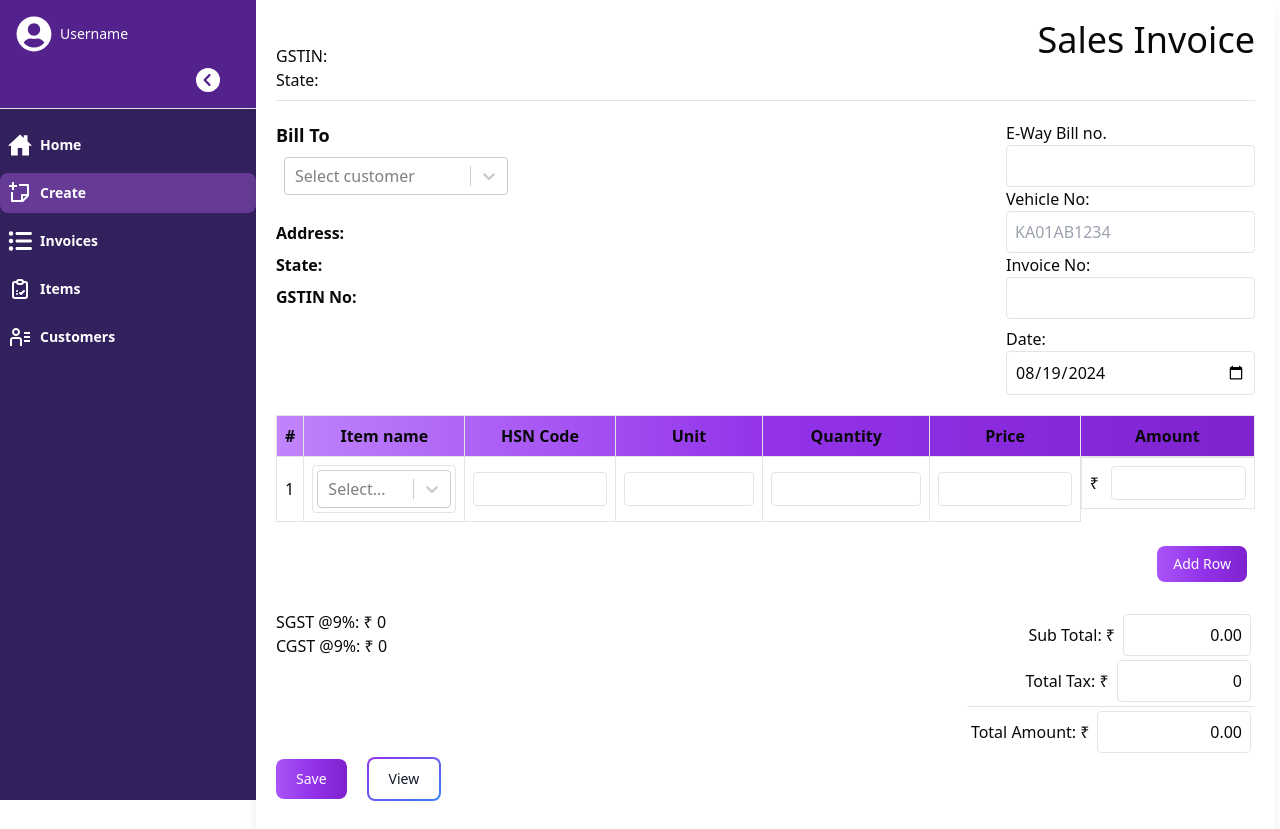
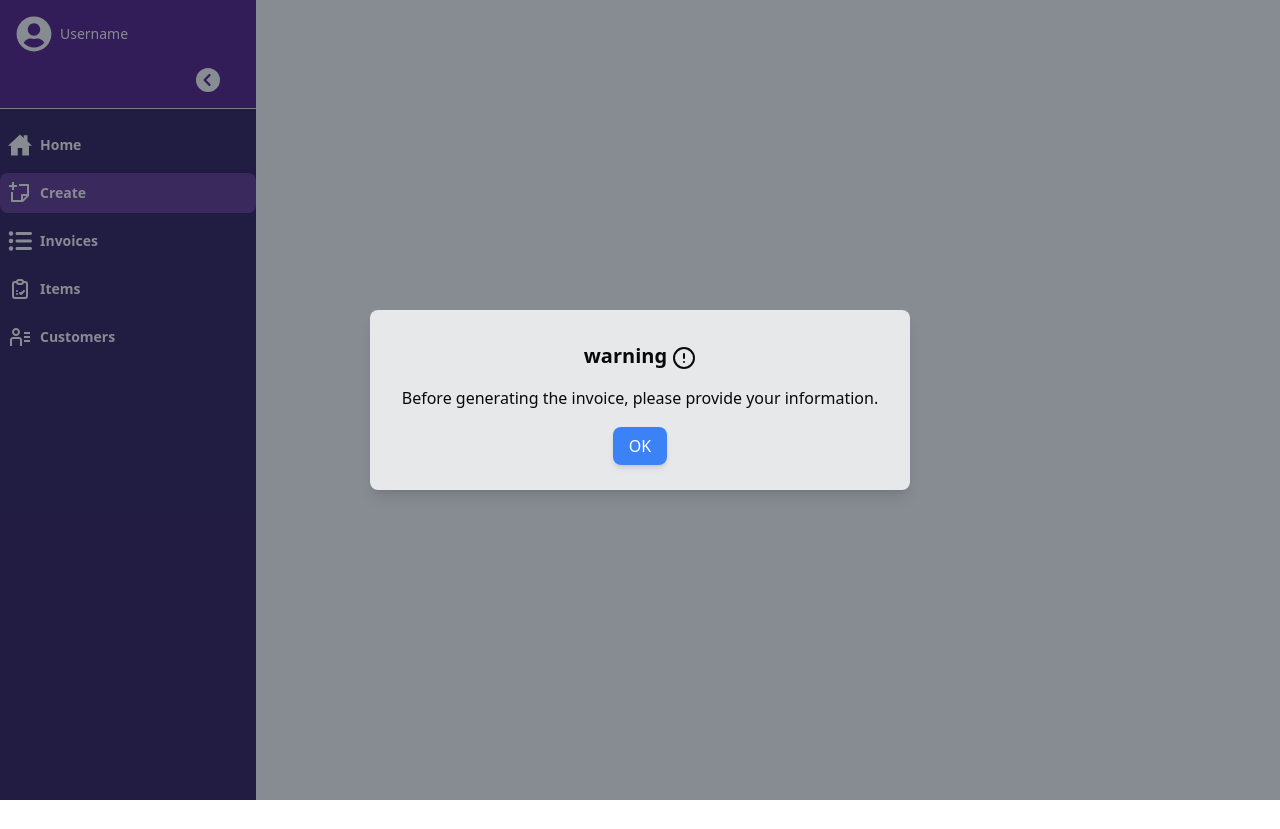
Before and after one commit to NitishKumar078/Invoice-Book, a React (Vite) app: page /create in a window 1280 px wide. After the commit the page ends 800 px from the top, so only its background shows below. Built offline with nearby package versions, Linux system fonts and the light colour scheme; what @react-pdf/renderer, short-unique-id would draw is missing.

Commit message:
added validation/warning msg before generation of the invoice

```diff
--- a/src/Pages/generateInvoice/Invoice.tsx
+++ b/src/Pages/generateInvoice/Invoice.tsx
@@ -1,12 +1,13 @@
 import React, { useState, useEffect, useRef } from 'react';
 import { tableItem, invoiceItem } from '../../DataModels/DataModels';
-import { NavLink, useNavigate } from 'react-router-dom';
+import { Link, NavLink, useNavigate } from 'react-router-dom';
 import DialogBox from '@/Components/Dialogbox/DialogBox';
 import { Customer, User } from '@/DataModels/DataModels';
 import { Customers, dummyItems } from './Data_provider';
 import { useSelector } from 'react-redux';
 import SelectCustomer from '@/Components/ui/SelectCustomer';
 import SelectItem from '@/Components/ui/SelectItem';
+import { CircleAlert } from 'lucide-react';
 
 interface InvoiceProps {}
 
@@ -224,6 +225,8 @@ const Invoice: React.FC<InvoiceProps> = () => {
   }, [tableData]); // Depend on tableData to update when it changes
 
   return (
+    <>
+      {user.company ? (
         <div className="createcart mx-auto p-5  left-[calc(16rem)] bg-white shadow-lg  right-[5px] absolute block transition-all duration-300 invoice-container">
           <div className="flex justify-between border-b pb-2 invoice-header">
             <div className="w-[60%] company-details">
@@ -274,7 +277,8 @@ const Invoice: React.FC<InvoiceProps> = () => {
                   <label htmlFor="E-waybillno" className="block">
                     E-Way Bill no.
                   </label>
-              {totalamt.current && parseInt(totalamt.current.value) >= 50000 ? (
+                  {totalamt.current &&
+                  parseInt(totalamt.current.value) >= 50000 ? (
                     <input
                       name="E-waybillno"
                       id="E-waybillno"
@@ -395,7 +399,9 @@ const Invoice: React.FC<InvoiceProps> = () => {
                         key={`quantity-${index}`}
                         type="text"
                         value={item.quantity}
-                    onChange={(e) => handleInputChange(e, index, 'quantity')}
+                        onChange={(e) =>
+                          handleInputChange(e, index, 'quantity')
+                        }
                         className="w-full p-1 border rounded"
                       />
                     </td>
@@ -525,6 +531,25 @@ const Invoice: React.FC<InvoiceProps> = () => {
             dialogDescription={description}
           />
         </div>
+      ) : (
+        <div className="z-50 fixed top-0 left-0 w-full h-full bg-gray-900 bg-opacity-50 flex justify-center items-center">
+          <div className="bg-white bg-opacity-80 backdrop-filter backdrop-blur-lg p-8 rounded-lg shadow-lg text-center">
+            <h2 className="text-xl font-semibold mb-4">
+              warning <CircleAlert className="inline" />
+            </h2>
+            <p className="mb-6">
+              Before generating the invoice, please provide your information.
+            </p>
+            <Link
+              to="/setting"
+              className="py-2 px-4 bg-blue-500 text-white rounded-lg shadow-md hover:bg-blue-700 transition duration-200"
+            >
+              OK
+            </Link>
+          </div>
+        </div>
+      )}
+    </>
   );
 };
 
```
Lines whose indentation alone changed are shown as unchanged.
